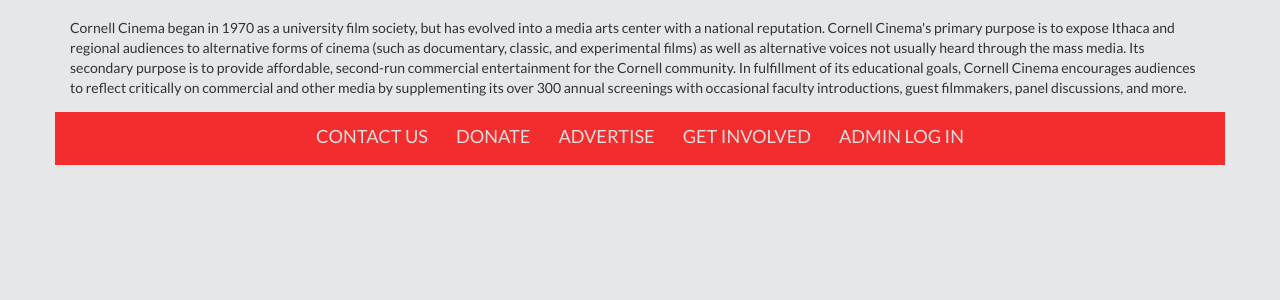
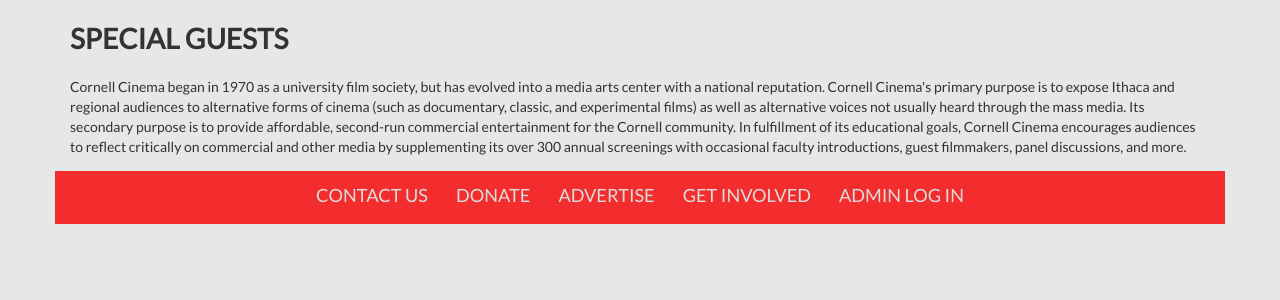
Before and after one commit to anniehughey/CineHackers, a PHP site: page /specialGuests.php in a window 1280 px wide. Shown: the part 177-477 px from the top of the page. Run offline with PHP 8.4, Linux system fonts and the light colour scheme; some libraries are stand-ins or nearby versions.

Commit message:
some content

```diff
--- a/CornellCinema/specialGuests.php
+++ b/CornellCinema/specialGuests.php
@@ -21,7 +21,7 @@
 		</div>
 		<!-- end of header row div -->
 		<div class="content">
-			<h1 class="title"></h1>
+			<h1 class="title">SPECIAL GUESTS</h1>
 			<p class="text">Cornell Cinema began in 1970 as a university film society, but has evolved into a media arts center with a national reputation. Cornell Cinema's primary purpose is to expose Ithaca and regional audiences to alternative forms of cinema (such as documentary, classic, and experimental films) as well as alternative voices not usually heard through the mass media. Its secondary purpose is to provide affordable, second-run commercial entertainment for the Cornell community. In fulfillment of its educational goals, Cornell Cinema encourages audiences to reflect critically on commercial and other media by supplementing its over 300 annual screenings with occasional faculty introductions, guest filmmakers, panel discussions, and more.</p>
 
 
```
